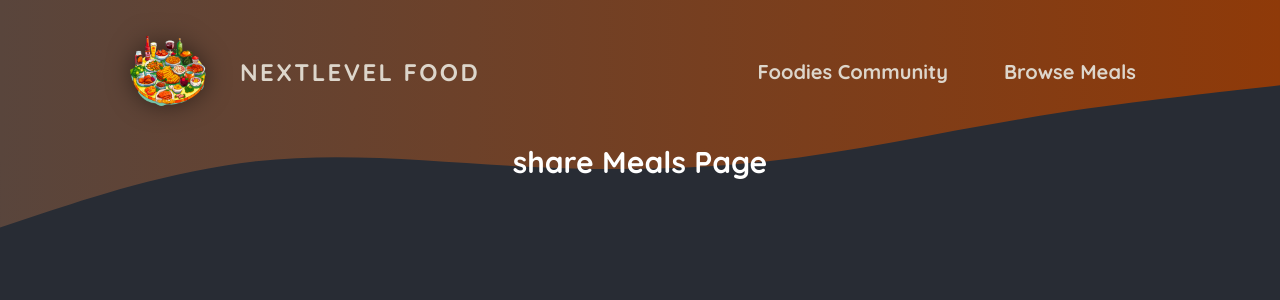
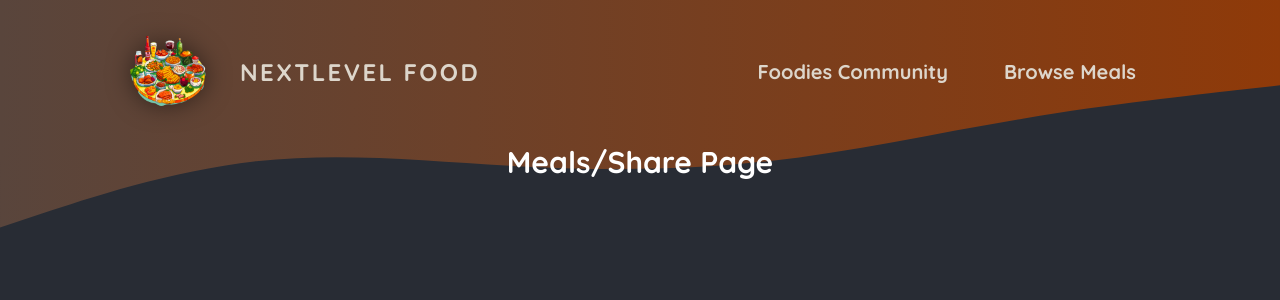
Before and after one commit to Paul---/Max-Food-App, a Next.js app: page /meals/share in a window 1280 px wide. Shown: the top 300 px of the page. Built offline with nearby package versions, Linux system fonts and the light colour scheme.

Commit message:
add generic meal sharing page

```diff
--- /dev/null
+++ b/app/meals/share/page.tsx
@@ -0,0 +1,8 @@
+
+export default function ShareMealsPage() {
+  return (
+    <main>
+      <h1 className="text-center text-3xl font-bold text-white">Meals/Share Page</h1>
+    </main>
+  );
+}
```
